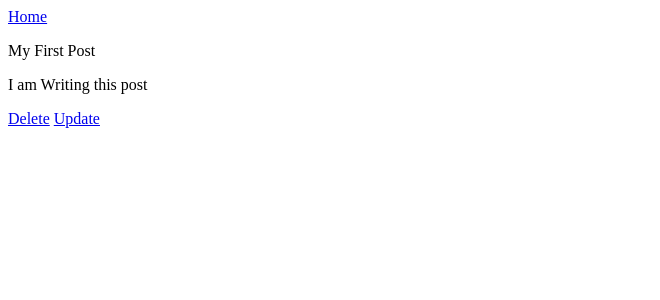
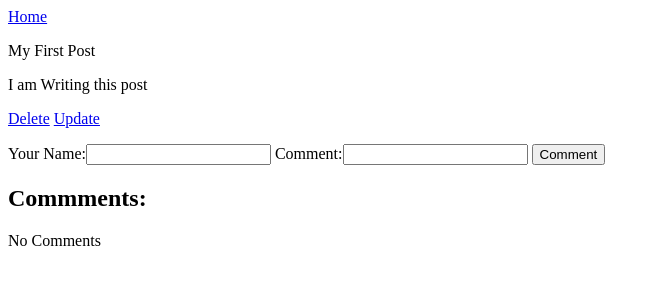
Before and after one commit to itsvineet/Directly-Proportional, a Django app: template template/blog/post_detail.html in a window 1280 px wide. Shown: the top 300 px of the page, without its empty margins (0-660 px from the left). Run offline with Django 3.2, Linux system fonts and the light colour scheme; the template is opened without the code that fills it: values that come from a table or form of the project are taken from there, others are empty; data comes from the database, SQL or seed files in the repository; both versions use the stored data as it was after the commit; parts of the project's set-up code (start-up, migrations or seed data) failed here and were passed over.

Commit message:
Functionality - Comment:(Add and Delete)

```diff
--- a/blog/admin.py
+++ b/blog/admin.py
@@ -1,6 +1,7 @@
 from django.contrib import admin
-from .models import Post
+from .models import Post, Comment
 
 # Register your models here.
 
 admin.site.register(Post)
+admin.site.register(Comment)
--- a/blog/forms.py
+++ b/blog/forms.py
@@ -3,7 +3,7 @@
 
 # class CommentForm(ModelForm):
 
-#     class Meta:
+#     class Meta():
 
 #         model = CommentForm
-#         fields = "__all__"
+#         fields = "__all__"+ v
--- a/blog/models.py
+++ b/blog/models.py
@@ -10,6 +10,10 @@ class Post(models.Model):
     def get_absolute_url(self):
         return reverse('blog:post_detail', kwargs={'pk': self.pk})
 
-# class Comment(models.Model):
-#     author = models.CharField(max_length=256, default="Anonymus")
-#     content = models.TextField()
+    def __str__(self):
+        return self.title
+
+class Comment(models.Model):
+    post_name = models.ForeignKey(Post, on_delete=None)
+    author = models.CharField(max_length=256, default="NO NAME")
+    comment_text = models.TextField()
--- a/blog/urls.py
+++ b/blog/urls.py
@@ -11,5 +11,7 @@ urlpatterns = [
      path('posts/<int:pk>/', views.PostDetailView.as_view(), name='post_detail'),
      path('posts/<int:pk>/delete', views.PostDeleteView.as_view(), name='delete_post'),
      path('posts/<int:pk>/update', views.PostUpdateView.as_view(), name='update_post'),
+     path('posts/<int:pk>/comment', views.create_comment, name='create_comment'),
+     path('posts/<int:pk>/comment/delete', views.delete_comment,name='delete_comment'),
 
  ]
--- a/template/blog/post_detail.html
+++ b/template/blog/post_detail.html
@@ -14,4 +14,33 @@
         <a href="{% url 'blog:update_post' pk=object.pk %}">Update</a>
 </p>
 
+<form action="{% url 'blog:create_comment' pk=object.pk %}" method="POST">
+                {% csrf_token %}
+                <label for="author">Your Name:</label><input type="text" name='author'>
+                <label for="comment_text">Comment:</label><input type="text" name='comment_text'>
+                <button type="submit">Comment</button>
+</form>
+<h2>Commments:</h2>
+{% if all_comments %}
+
+        {% for comment in all_comments %}
+                {% if comment.post_name.id == object.id %}
+<ol>
+        <li>
+        <strong>Author:</strong>{{comment.author}} <br>
+        <strong>Comment:</strong>{{comment.comment_text}}
+        {{comment.id}}
+        {{comment.pk}}
+        <a href="{% url 'blog:delete_comment' pk=comment.pk %}">Delete</a>
+        </li>
+</ol>
+
+                {% endif %}
+        {% endfor %}
+{% else %}
+<p>No Comments</p>
+
+{% endif %}
+
+
 {% endblock %}
```
Also changed, not shown: blog/views.py (+43 -2 lines), template/blog/post_list.html (+9 -1 lines), blog/migrations/0004_comment.py (added), blog/migrations/0005_auto_20190209_1917.py (added), db.sqlite3.
